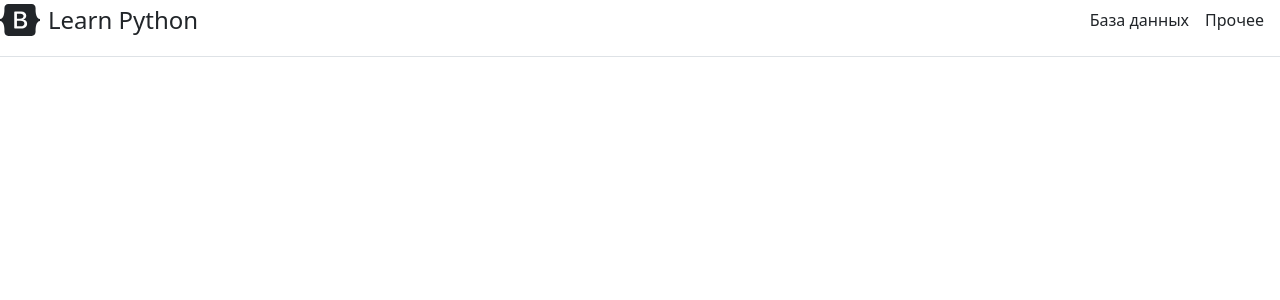
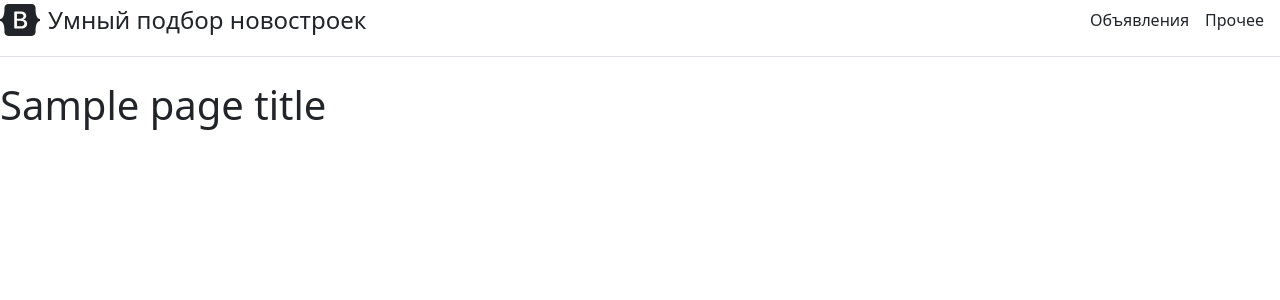
Before and after one commit to BeStrong1998/Web_projects, a Flask app: template webapp/templates/base.html in a window 1280 px wide. Shown: the top 300 px of the page. Run offline with Flask 3, Linux system fonts and the light colour scheme; the template is opened without the code that fills it: most values are stand-ins (such as "Sample title", 1, 10 or a date in 2020); parts of the project's set-up code (start-up, migrations or seed data) failed here and were passed over.

Commit message:
Доработал html шаблон

```diff
--- a/webapp/__init__.py
+++ b/webapp/__init__.py
@@ -1,13 +1,9 @@
-from flask import Flask, render_template
+from flask import Flask, render_template, abort
 from flask_migrate import Migrate
 
 
 from webapp.model import db
 from webapp.model import RealEstateAds
-from webapp.parsers.flats import get_flats_snippets, get_flat_content
-
-
-
 def create_app():
     app = Flask(__name__)
     app.config.from_pyfile('config.py')
@@ -16,55 +12,15 @@ def create_app():
 
     @app.route('/')
     def index():
-
-        flats = RealEstateAds.query
-        return render_template("index.html", flats=flats)
+        titels = "Объявления"
+        flats = RealEstateAds.query.filter(RealEstateAds.ads.isnot(None)).order_by(RealEstateAds.date.desc()).all()
+        return render_template("index.html", page_title=titels, flats=flats)
 
     @app.route('/flat/<int:flat_id>')
     def single_flat(flat_id):
         my_flat = RealEstateAds.query.filter(RealEstateAds.id == flat_id).first()
-
-        return render_template("single_flat.html", flat=my_flat)
-
+        if not my_flat:
+            abort(404)
+        return render_template('single_flat.html', page_title=my_flat.title, flat=my_flat)
 
     return app
-
-
-#set FLASK_APP=webapp && set FLASK_ENV=development && set FLASK_DEBUG=1 && flask run - Для запуска через командную строку
-# Запускаем проект просто командой run
-
-
-
-
-
-
-
-'''
- real_ads = []
-        selection_of_apartments = "Объявления"
-        apartments_ads = "Продажа кавартир в новостройках"
-
-        real_ads = db.select(RealEstateAds).filter_by# Выводит све объявления в Flask приложение
-        return render_template("index.html", selection_of_apartments=selection_of_apartments, apartments_ads=apartments_ads, real_ads=real_ads)
-        '''
-
-
-
-
-
-
-'''
-@app.route('/')
-    def in_db():
-
-        return render_template("in_db.html")
-'''
-
-
-'''
- real_ads = []
-        selection_of_apartments = "Подбор квартир"
-        apartments_ads = "Объявления"
-        real_ads = RealEstateAds.query.order_by(RealEstateAds.date).all() # Выводит све объявления в Flask приложение
-        return render_template("index.html", selection_of_apartments=selection_of_apartments, apartments_ads=apartments_ads, real_ads=real_ads)
-'''
--- a/webapp/model.py
+++ b/webapp/model.py
@@ -16,4 +16,4 @@ class RealEstateAds(db.Model): #Создаём класс и говорим чт
     number_of_rooms = db.Column(db.Integer, nullable=True) #Колличество комнат в квартире
 
 def __repr__(self):  #Вызываем метод питона, self означает что мы обращаемся к объекту класса который сейчас активен тоесть News
-        return '<RealEstateAds {} {} {} {} {} {} {} {} {} {}>'.format(self.id, self.title, self.url, self.date, self.ads, self.price, self.square, self.address, self.number_of_rooms, self.email) #Позволит опознать каждую из новостей выведет tatle-название объявления и url-адрес объявления
+        return '<RealEstateAds {} {} {} {} {} {} {} {} {} {}>'.format(self.id, self.title, self.url, self.date, self.ads, self.price, self.square, self.address, self.number_of_rooms) #Позволит опознать каждую из новостей выведет tatle-название объявления и url-адрес объявления
--- /dev/null
+++ b/webapp/static/style.css
@@ -0,0 +1,3 @@
+.news-content img {
+    max-width: 100%;
+}
--- a/webapp/templates/base.html
+++ b/webapp/templates/base.html
@@ -4,22 +4,26 @@
     <meta charset="UTF-8">
     <meta http-equiv="X-UA-Compatible" content="IE=edge">
     <meta name="viewport" content="width=device-width, initial-scale=1.0">
+
     <link rel="stylesheet" href="{{ url_for('static', filename='css/main.css') }}">
     <link rel="stylesheet" href="https://cdn.jsdelivr.net/npm/bootstrap@5.2.2/dist/css/bootstrap.min.css">
-    <title>{% block title %}{% endblock %}</title>
+    <link rel="stylesheet" href="{{ url_for('static', filename='style.css') }}">
+    <title>{{ page_title }}</title>
 </head>
 <body>
     <div class="d-flex flex-column flex-md-row align-items-center pb-3 mb-4 border-bottom">
         <a href="/" class="d-flex align-items-center text-dark text-decoration-none">
           <svg xmlns="http://www.w3.org/2000/svg" width="40" height="32" class="me-2" viewBox="0 0 118 94" role="img"><title>Bootstrap</title><path fill-rule="evenodd" clip-rule="evenodd" d="M24.509 0c-6.733 0-11.715 5.893-11.492 12.284.214 6.14-.064 14.092-2.066 20.577C8.943 39.365 5.547 43.485 0 44.014v5.972c5.547.529 8.943 4.649 10.951 11.153 2.002 6.485 2.28 14.437 2.066 20.577C12.794 88.106 17.776 94 24.51 94H93.5c6.733 0 11.714-5.893 11.491-12.284-.214-6.14.064-14.092 2.066-20.577 2.009-6.504 5.396-10.624 10.943-11.153v-5.972c-5.547-.529-8.934-4.649-10.943-11.153-2.002-6.484-2.28-14.437-2.066-20.577C105.214 5.894 100.233 0 93.5 0H24.508zM80 57.863C80 66.663 73.436 72 62.543 72H44a2 2 0 01-2-2V24a2 2 0 012-2h18.437c9.083 0 15.044 4.92 15.044 12.474 0 5.302-4.01 10.049-9.119 10.88v.277C75.317 46.394 80 51.21 80 57.863zM60.521 28.34H49.948v14.934h8.905c6.884 0 10.68-2.772 10.68-7.727 0-4.643-3.264-7.207-9.012-7.207zM49.948 49.2v16.458H60.91c7.167 0 10.964-2.876 10.964-8.281 0-5.406-3.903-8.178-11.425-8.178H49.948z" fill="currentColor"></path></svg>
-          <span class="fs-4">Learn Python</span>
+          <span class="fs-4">Умный подбор новостроек</span>
         </a>
-
         <nav class="d-inline-flex mt-2 mt-md-0 ms-md-auto">
-          <a class="me-3 py-2 text-dark text-decoration-none" href="/">База данных</a>
-          <a class="me-3 py-2 text-dark text-decoration-none" href="/home">Прочее</a>
+          <a class="me-3 py-2 text-dark text-decoration-none" href="#">Объявления</a>
+          <a class="me-3 py-2 text-dark text-decoration-none" href="#">Прочее</a>
         </nav>
       </div>
-    {% block body %}{% endblock %}
+      <div class="conteiner">
+        <h1>{{ page_title }}</h1>
+        {% block content %}{% endblock %}
+    </div>
 </body>
 </html>
--- a/webapp/templates/single_flat.html
+++ b/webapp/templates/single_flat.html
@@ -1,9 +1,11 @@
 {% extends "base.html" %}
 
-{% block body %}
+{% block content %}
     <div class="row">
         <div class="col-8 news-content">
-            {{ flat.text|safe }}
+            {{ flat.ads|safe }}
+        </div>
+        <div class="col-4">
         </div>
     </div>
 {% endblock %}
```
Also changed, not shown: webapp/parsers/flats.py (+16 -3 lines), webapp/templates/in_db.html (deleted, +0 -10 lines), webapp/templates/index.html (+5 -4 lines), apartments.db (deleted), create_db.py (line endings or trailing spaces), webapp/parsers/utils.py (line endings or trailing spaces).
